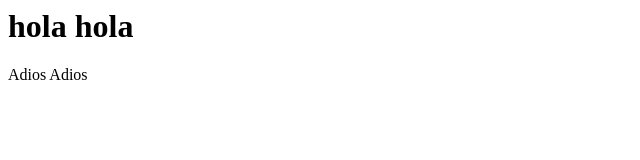
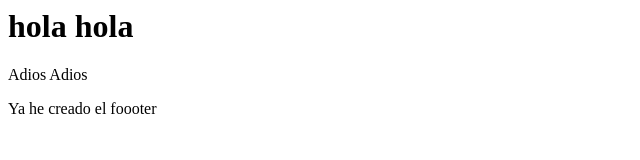
Before and after one commit to Francesc1980/prueba1, a plain HTML site: page index.html in a window 1280 px wide. Shown: the whole page, without its empty margins (0-640 px from the left). Drawn offline with Linux system fonts and the light colour scheme.

Commit message:
Update index.html

```diff
--- a/index.html
+++ b/index.html
@@ -1,2 +1,3 @@
 <h1>hola hola</h1>
 <p>Adios Adios</p>
+<footer>Ya he creado el foooter</footer>
```
